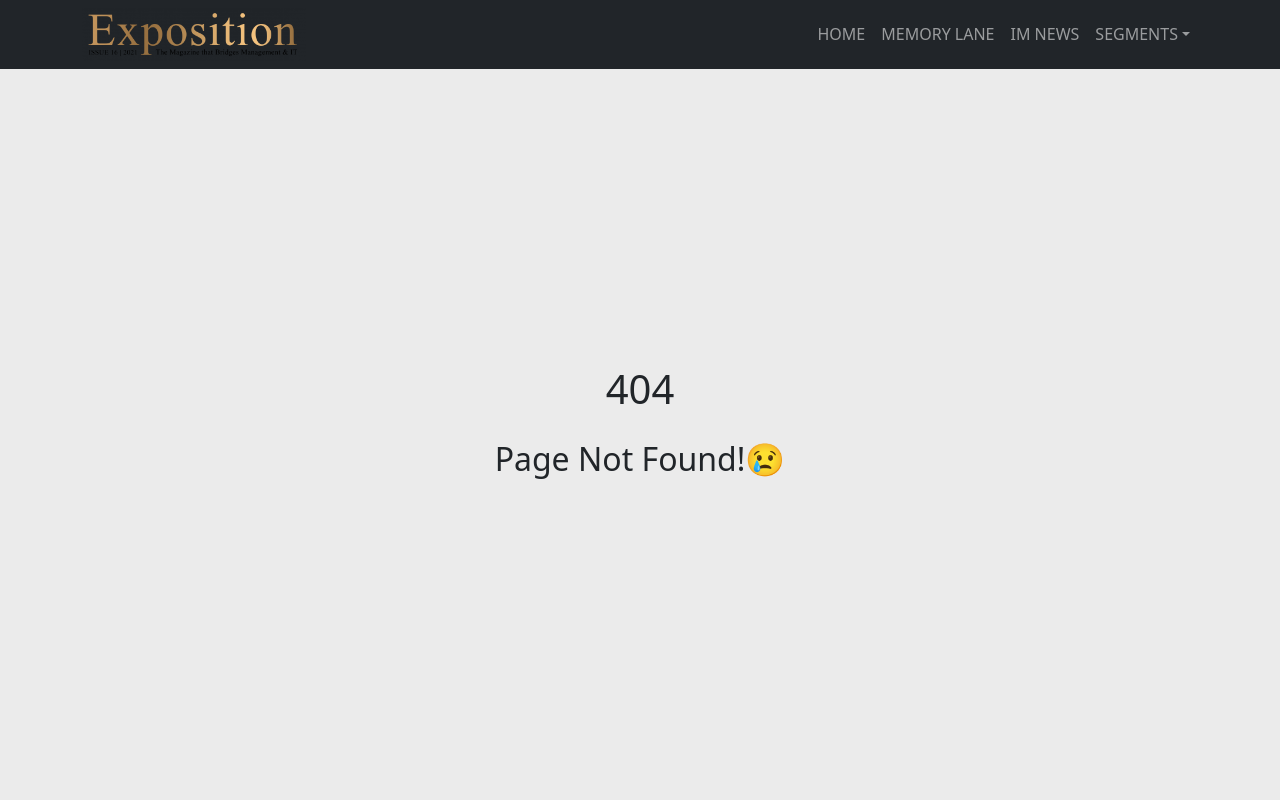
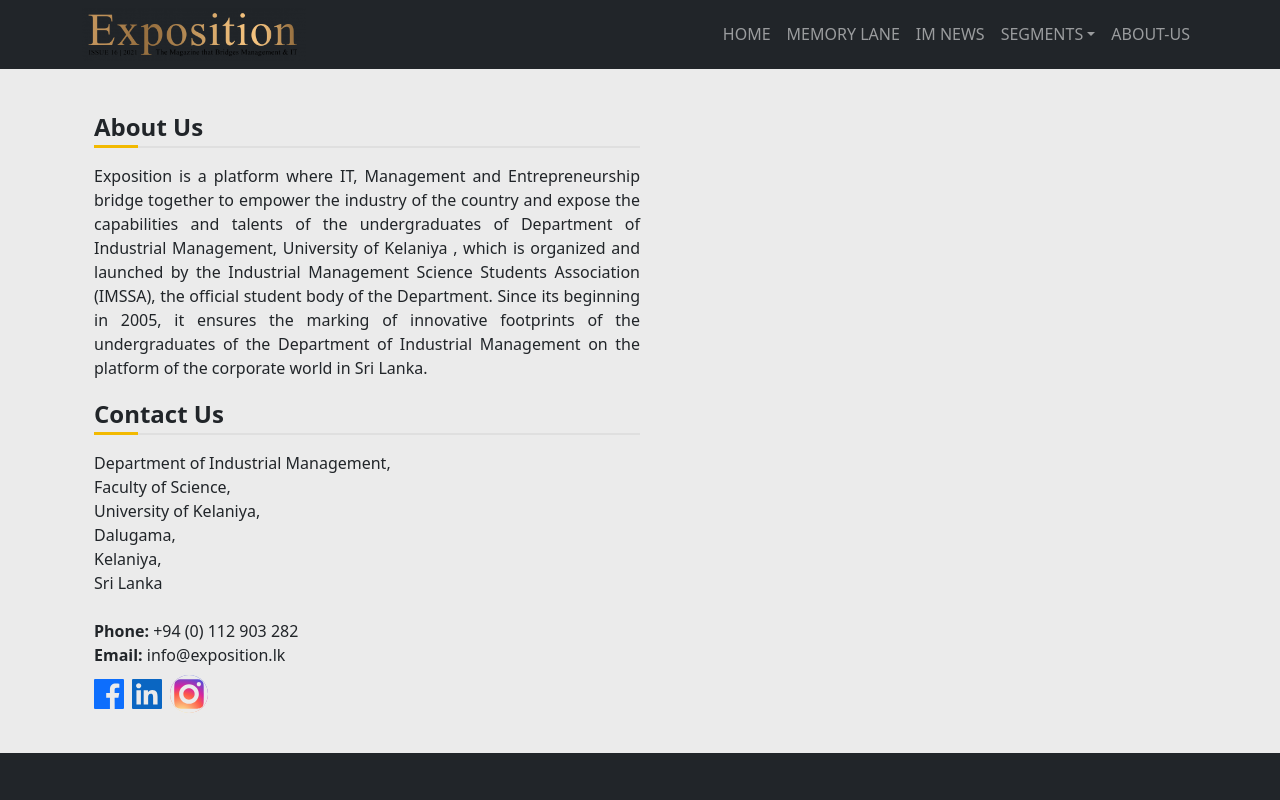
Before and after one commit to LasithEranga/Exposition-Magazine, a React (Create React App) app: page /about-us in a window 1280 px wide. Shown: the top 800 px of the page. Built offline with nearby package versions, Linux system fonts and the light colour scheme.

Commit message:
feat: routes

```diff
--- a/src/App.js
+++ b/src/App.js
@@ -6,6 +6,7 @@
 import {Routes,Route} from 'react-router-dom';
 import Home from "./Pages/Home";
 import NotFound from "./Pages/NotFound";
+import AboutUs from "./Pages/AboutUs";
 
 
 function App() {
@@ -14,6 +15,7 @@
       <Header />
       <Routes>
         <Route element={<Home/>} path='/'/>
+        <Route element={<AboutUs/>} path='/about-us'/>
         <Route element={<NotFound/>} path='*'/>
       </Routes>
       <Footer/>
--- /dev/null
+++ b/src/Pages/AboutUs.jsx
@@ -0,0 +1,65 @@
+import { Container, Col } from "react-bootstrap";
+import Title from "../components/Title";
+import { GrFacebook, GrInstagram, GrLinkedin } from "react-icons/gr";
+
+const AboutUs = () => {
+  return (
+    <Container className="p-4">
+      <Col xs={12} md={6}>
+        <Title>About Us</Title>
+        <p style={{ textAlign: "justify" }}>
+          Exposition is a platform where IT, Management and Entrepreneurship
+          bridge together to empower the industry of the country and expose the
+          capabilities and talents of the undergraduates of Department of
+          Industrial Management, University of Kelaniya , which is organized and
+          launched by the Industrial Management Science Students Association
+          (IMSSA), the official student body of the Department. Since its
+          beginning in 2005, it ensures the marking of innovative footprints of
+          the undergraduates of the Department of Industrial Management on the
+          platform of the corporate world in Sri Lanka.
+        </p>
+      </Col>
+
+      <Col xs={12} md={6}>
+        <Title>Contact Us</Title>
+        <div className="d-flex flex-column">
+          <span>Department of Industrial Management,</span>
+          <span>Faculty of Science,</span>
+          <span>University of Kelaniya,</span>
+          <span>Dalugama,</span>
+          <span>Kelaniya,</span>
+          <span>Sri Lanka</span>
+          <br />
+          <span>
+            <span className="fw-bold">Phone:</span> +94 (0) 112 903 282
+          </span>
+          <span>
+            <span className="fw-bold">Email:</span> info@exposition.lk
+          </span>
+        </div>
+        <div className="pt-2 d-flex  align-items-center" style={{ gap: "0.5rem" }}>
+          <a href="https://m.facebook.com/Exposition.MIT">
+            <GrFacebook size={30} />
+          </a>
+          <a href="https://www.linkedin.com/company/theexposition/">
+            <GrLinkedin style={{ color: "#0A66C2" }} size={30} />
+          </a>
+          <a href="https://www.instagram.com/exposition_lk/?hl=en">
+            <GrInstagram
+              size={38}
+              style={{
+                background:
+                  "radial-gradient(circle at 30% 107%, #fdf497 0%, #fdf497 5%, #fd5949 45%, #d6249f 60%, #285AEB 90%)",
+                color: "#ebebeb",
+                borderRadius: "50rem",
+                border: 0,
+              }}
+            />
+          </a>
+        </div>
+      </Col>
+    </Container>
+  );
+};
+
+export default AboutUs;
--- a/src/components/Header.jsx
+++ b/src/components/Header.jsx
@@ -1,5 +1,6 @@
 import React from "react";
 import { Navbar, Container, Nav, NavDropdown } from "react-bootstrap";
+import { Link } from "react-router-dom";
 import logo from "../images/logo.png";
 
 const Header = () => {
@@ -7,11 +8,12 @@
 
       <Navbar collapseOnSelect expand="lg" bg="dark" variant="dark">
         <Container>
-             <img src={logo} alt="" style={{height:'3.3rem'}}/>
+            <Link to={'/'}> <img src={logo} alt="" style={{height:'3.3rem'}}/></Link>
           <Navbar.Toggle aria-controls="responsive-navbar-nav" />
           <Navbar.Collapse id="responsive-navbar-nav">
             <Nav className="ms-auto">
-              <Nav.Link href="#home">HOME</Nav.Link>
+              {/* <Nav.Link href="/">HOME</Nav.Link> */}
+              <Link className="nav-link" to='/'>HOME</Link>
               <Nav.Link href="#memory-lane">MEMORY LANE</Nav.Link>
               <Nav.Link href="#im-news">IM NEWS</Nav.Link>
               <NavDropdown title="SEGMENTS" id="collasible-nav-dropdown">
@@ -34,6 +36,7 @@
                   Miscellaneous
                 </NavDropdown.Item>
               </NavDropdown>
+              <Link className="nav-link" to='/about-us'>ABOUT-US</Link>
             </Nav>
           </Navbar.Collapse>
         </Container>
--- a/src/components/MemoryLane.jsx
+++ b/src/components/MemoryLane.jsx
@@ -5,7 +5,9 @@
 
 const MemoryLane = () => {
   return (
-    <MemoryLaneCarousel stories={stories} />
+    <div id="memory-lane">
+      <MemoryLaneCarousel stories={stories} />
+    </div>
   );
 };
 
```
